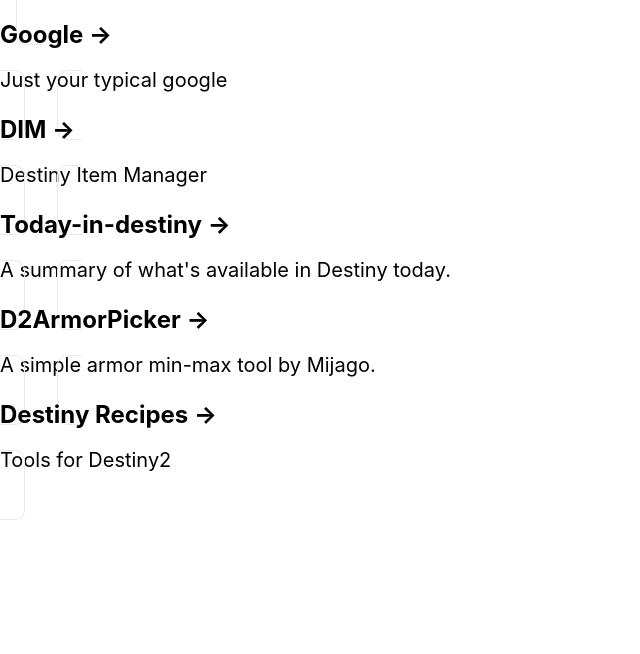
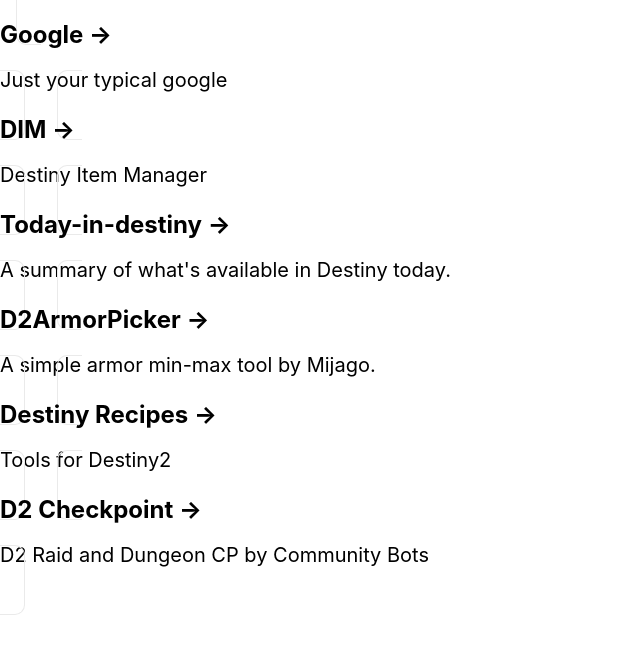
Before and after one commit to ghxst0x1/steampin, a Next.js app: page /links in a window 1280 px wide. Shown: the top 654 px of the page, without its empty margins (0-640 px from the left). Built offline with nearby package versions, Linux system fonts and the light colour scheme.

Commit message:
added new link

```diff
--- a/data/link.js
+++ b/data/link.js
@@ -25,4 +25,9 @@
     url: "https://destinyrecipes.com/",
     desc: "Tools for Destiny2",
   },
+  {
+    title: "D2 Checkpoint",
+    url: "https://d2checkpoint.com/",
+    desc: "D2 Raid and Dungeon CP by Community Bots",
+  },
 ]
```
